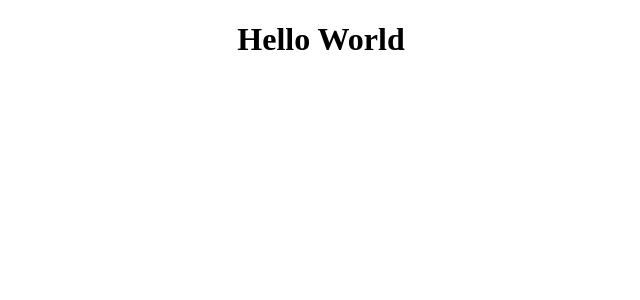
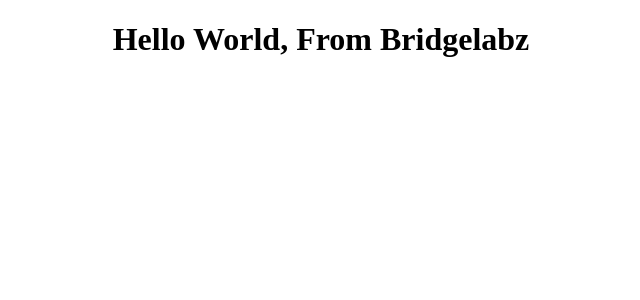
Before and after one commit to afzal-s/react-hello-world, a React (Create React App) app: page / in a window 1280 px wide. Shown: the top 300 px of the page, without its empty margins (319-959 px from the left). Built offline with nearby package versions, Linux system fonts and the light colour scheme.

Commit message:
UC2 : Done Greeting Using One Way Data Bindings.

```diff
--- a/src/App.jsx
+++ b/src/App.jsx
@@ -1,9 +1,13 @@
-import React from 'react';
+import React, { useState } from 'react';
 
 import './App.css';
 
 const App = () => {
-  return <h1>Hello World</h1>
+  const [title, setTitle] = useState("Hello World, From Bridgelabz")
+
+  return (
+    <h1>{title}</h1>
+  );
 }
 
 export default App;
```
